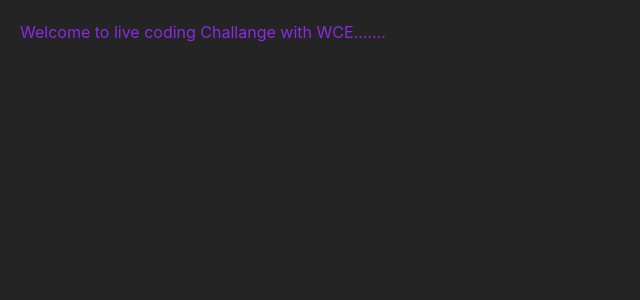
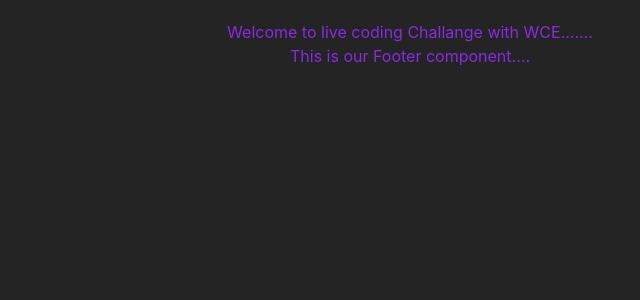
Before and after one commit to RihanC/WorkSpace, a React (Vite) app: page / in a window 1280 px wide. Shown: the top 300 px of the page, without its empty margins (0-640 px from the left). Built offline with nearby package versions, Linux system fonts and the light colour scheme.

Commit message:
added Footer

```diff
--- a/src/App.css
+++ b/src/App.css
@@ -5,5 +5,6 @@
   align-items: center;
   padding: 10px;
   margin: 10px;
+  text-align: center;
 
 }
--- a/src/App.jsx
+++ b/src/App.jsx
@@ -3,6 +3,7 @@ import reactLogo from './assets/react.svg'
 import viteLogo from '/vite.svg'
 import './App.css'
 import Header from './components/Header'
+import Footer from './components/Footer'
 
 function App() {
   const [count, setCount] = useState(0)
@@ -11,6 +12,7 @@ function App() {
     <>
     <div className="main">
       <Header />
+        <Footer/>
 
     </div>
     </>
--- /dev/null
+++ b/src/components/Footer.jsx
@@ -0,0 +1,5 @@
+const Footer = () => {
+    return <><h4>This is our Footer component....</h4></>
+}
+
+export default Footer;
```
